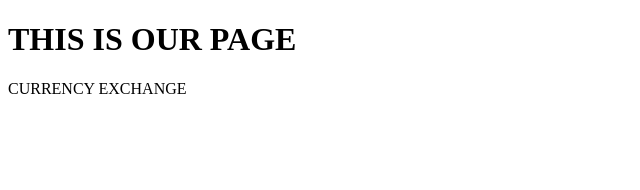
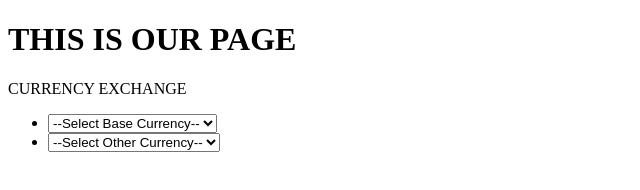
Before and after one commit to KevinNSP/301ProjectWeek, a website: page public/index.html in a window 1280 px wide. Shown: the whole page, without its empty margins (0-640 px from the left). Drawn offline with nearby package versions, Linux system fonts and the light colour scheme; no server answers.

Commit message:
workingonpopulatingmenus

```diff
--- a/public/index.html
+++ b/public/index.html
@@ -11,13 +11,33 @@
       <h1>THIS IS OUR PAGE</h1>
       <p>CURRENCY EXCHANGE</p>
     </header>
+    <main>
+      <section id="moneies" class="tab-content">
+        <div>
+          <ul id="filters">
+            <li>
+              <select id="currencyOne">
+                <option value="">--Select Base Currency--</option>
+              </select>
+            </li>
+            <li>
+              <select id="currencyTwo">
+                <option value="">--Select Other Currency--</option>
+              </select>
+            </li>
+          </ul>
+        </div>
+
+      </section>
+    </main>
     <ul id="results">
 
     </ul>
     <footer>
     </footer>
     <script src="https://ajax.googleapis.com/ajax/libs/jquery/3.1.1/jquery.min.js"></script>
+    <script src="server.js" type="text/javascript"></script>
     <script src="scripts/app.js" type="text/javascript"></script>
-    <script src="server.js" type="text/javascript"></script>
+    <script src="scripts/appView.js" type="text/javascript"></script>
   </body>
 </html>
--- /dev/null
+++ b/public/scripts/appView.js
@@ -0,0 +1,20 @@
+'use strict';
+
+const currencies = {};
+
+// currencies.handleBaseFilter = function() {
+//   $('#currencyOne').on('change', function(){
+//     if ($(this).val()){
+//       $(Currencies.names.currencies)
+//     }
+//   })
+// }
+
+function populateOne(){
+  // $('#currencyOne').each(function(){
+  //   append()
+  // })
+};
+//
+// console.log('these are the names ', Currency.names);
+// populateOne();
```
Also changed, not shown: public/scripts/app.js (+5 -6 lines).
